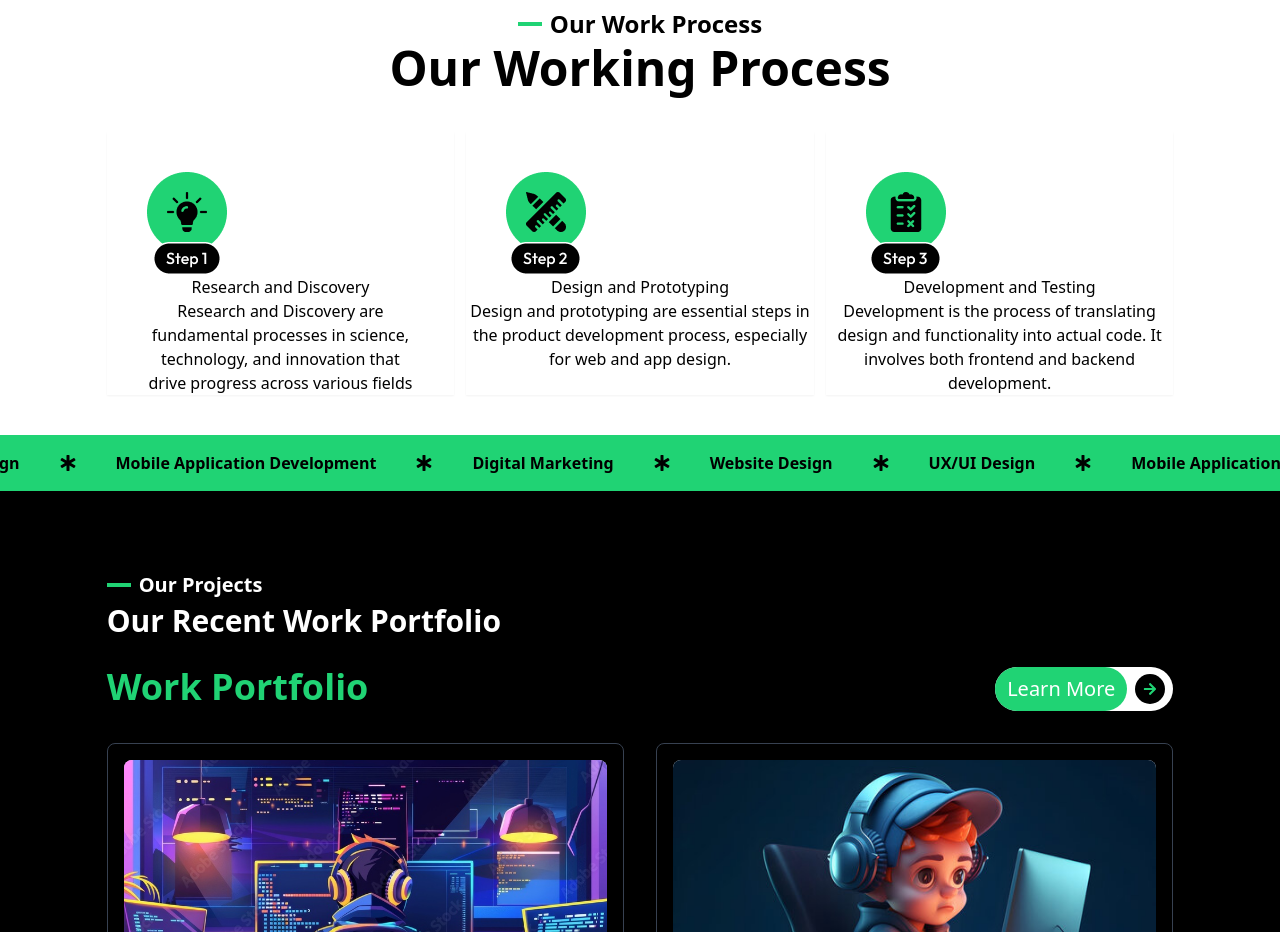
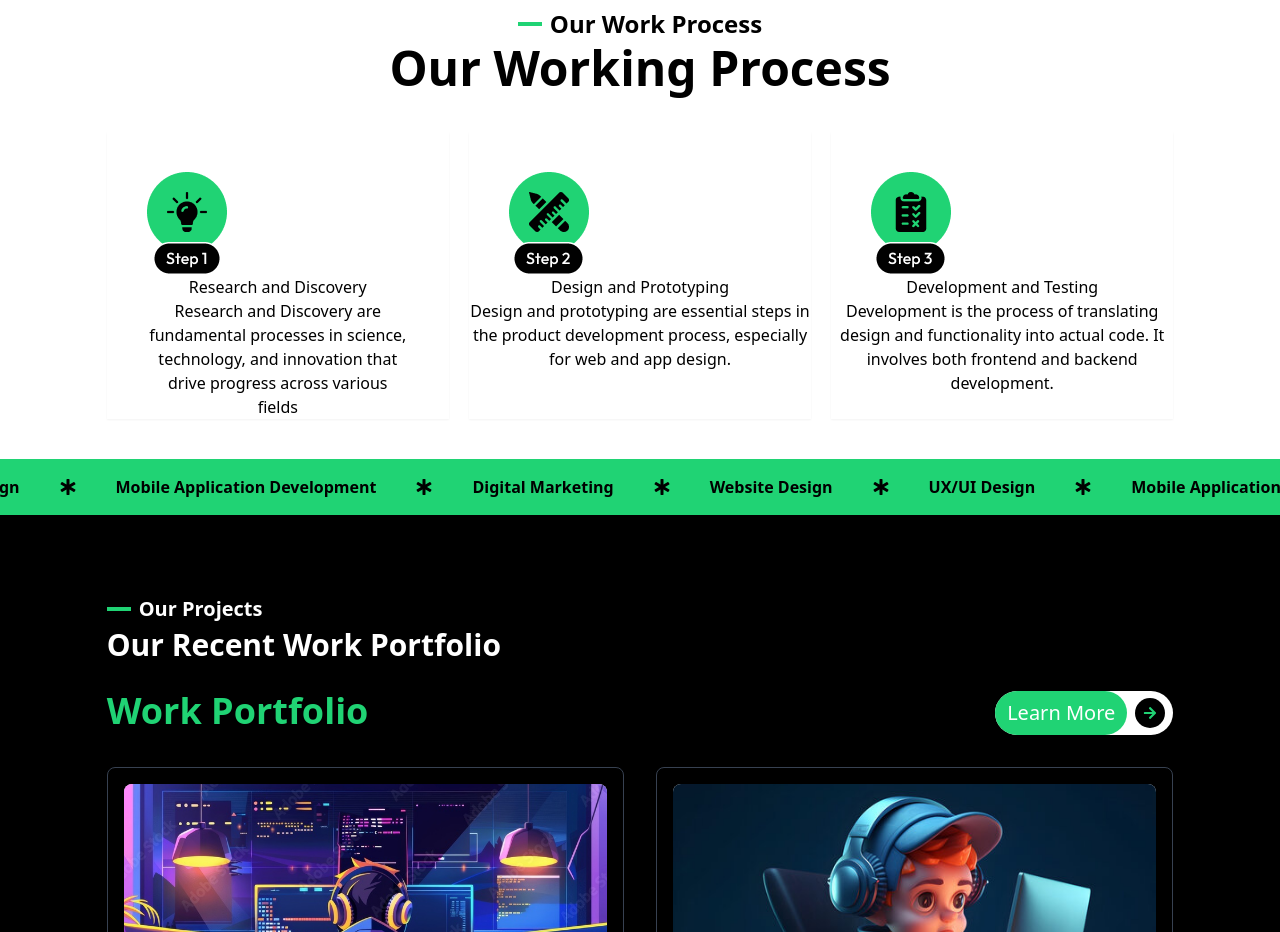
Before and after one commit to nabishafin/Nostrix-Client, a React (Vite) app: page / in a window 1280 px wide. Shown: the part 6380-7312 px from the top of the page. Built offline with nearby package versions, Linux system fonts and the light colour scheme.

Commit message:
some are fixed

```diff
--- a/src/components/ui/WorkProcess.jsx
+++ b/src/components/ui/WorkProcess.jsx
@@ -12,7 +12,7 @@
                 title={'Our Work Process'}
                 subtitle={'Our Working Process'}
             ></Heading>
-            <div className='grid grid-cols-1 md:grid-cols-3 gap-3 my-10 '>
+            <div className='grid grid-cols-1 md:grid-cols-3 gap-5 my-10 '>
                 {/* card-one */}
                 <motion.div
                     className="card bg-base-200 shadow-sm"
```
